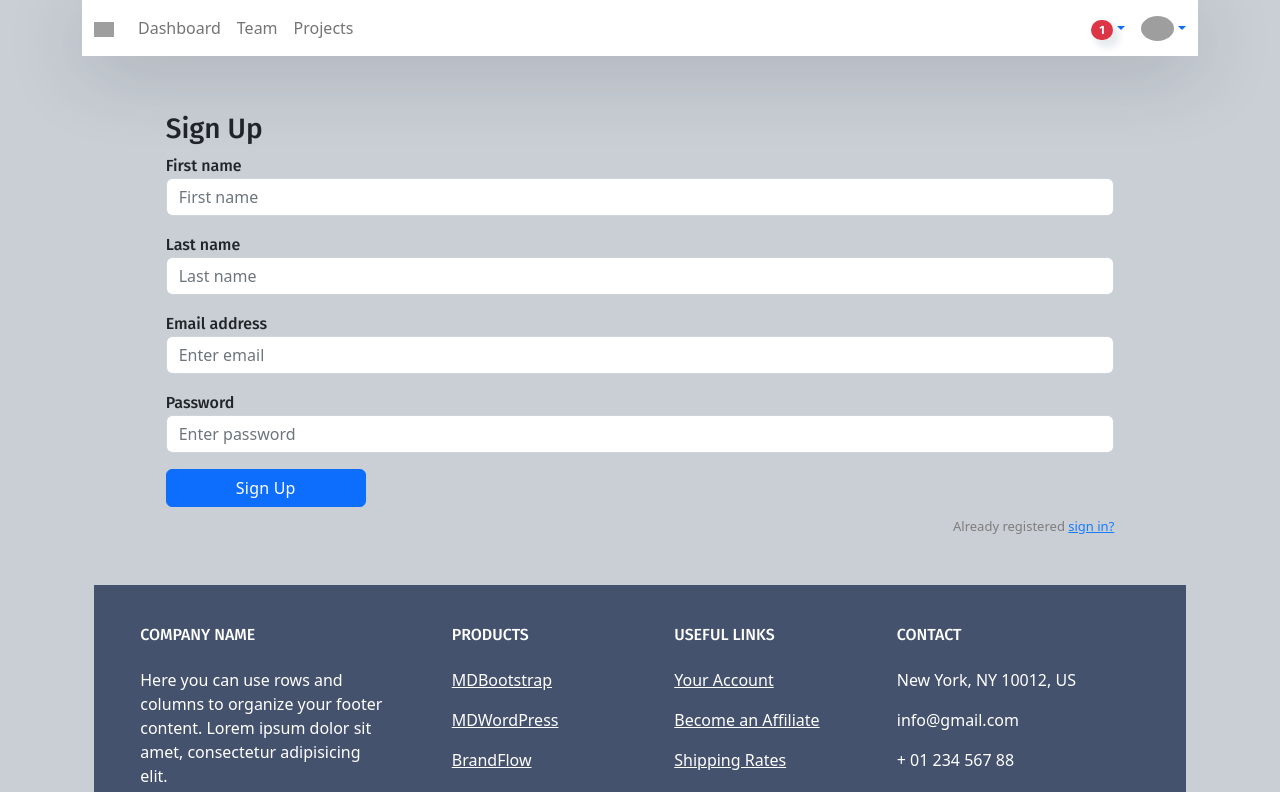
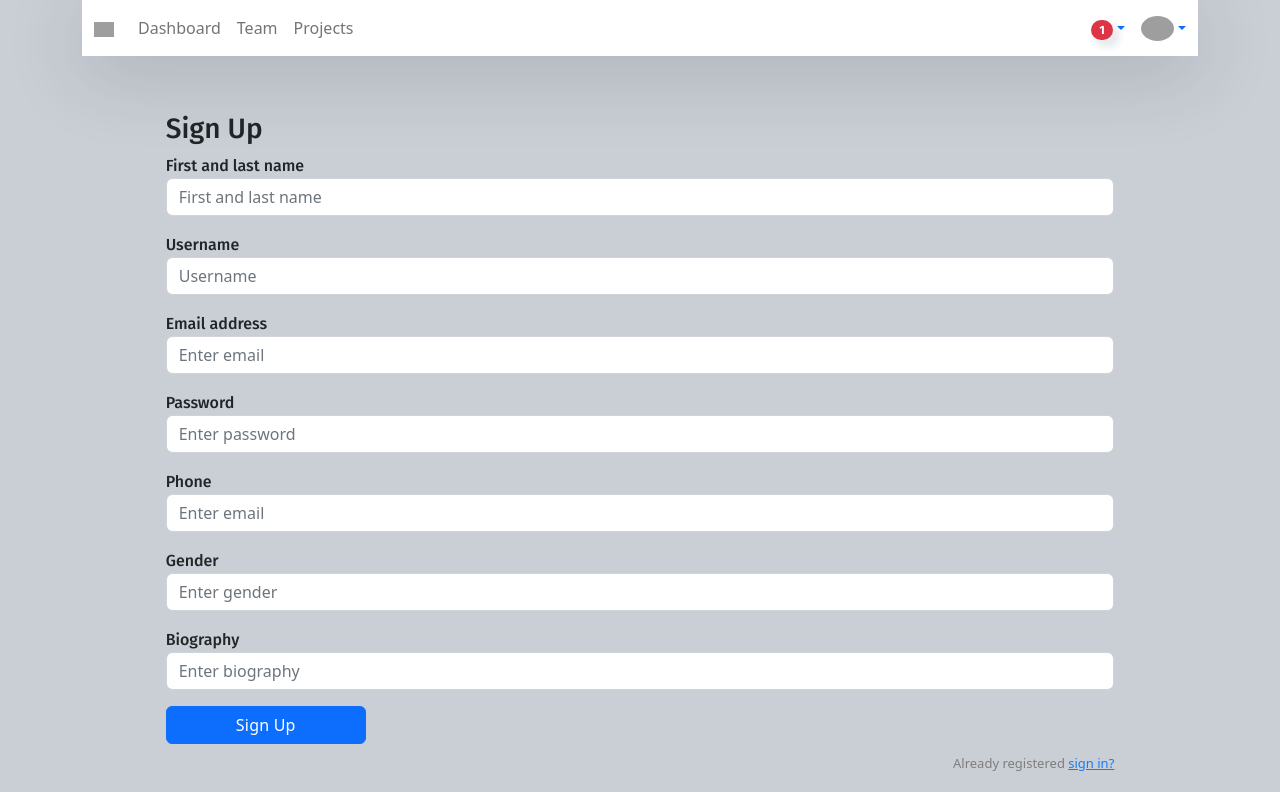
Before and after one commit to IlijaRa/XML-Dislinkt, a React (Create React App) app in the folder frontend/: page /registration in a window 1280 px wide. Shown: the top 792 px of the page. Built offline with nearby package versions, Linux system fonts and the light colour scheme; grey boxes are pictures that could not be loaded.

Commit message:
added create comment on post, and finished registration page

```diff
--- a/frontend/src/Components/Common/HomePage.js
+++ b/frontend/src/Components/Common/HomePage.js
@@ -1,12 +1,23 @@
 import { Button } from 'bootstrap'
-import React from 'react'
+import React, { useRef } from 'react'
 import { Card,ListGroup,ListGroupItem } from 'react-bootstrap'
 import { Link } from 'react-router-dom'
 
 
-export default function HomePage({user,posts,likePostHandler,unlikePostHandler}) {
+export default function HomePage({user,posts,likePostHandler,unlikePostHandler,addCommentHandler}) {
 console.log('user', user)
 console.log('posts', posts)
+
+const content = useRef();
+
+function saveHandler(e) {
+  addCommentHandler({
+        id: 1,
+        content: content.current.value,
+        userId: user.id,
+      });
+}
+
 
   return (
     <div><div id="card">
@@ -129,9 +140,34 @@ console.log('posts', posts)
       <i className="fa fa-check-circle-o check-icon text-primary" />
     </div>
   </div>
+
 </div>
+
+
+
+
 ))}
+<br></br>
+                     <div className="mb-3">
+      <label>Add a comment</label>
+      <input type="text" ref={content} className="form-control" placeholder="type a comment"   />
+      <button
+                        style={{ width: "7rem" }}
+                        variant="outline-success"
+                        class="btn btn-primary"
+                        onClick={() =>
+                          { addCommentHandler({
+                            id: 1,
+                            content: content.current.value,
+                            userId: user.id,
+                          },post.id);
+                          window.location.reload();
 
+                    }}
+                      >
+                        Comment
+                      </button>
+    </div>
 
 
                     </Card.Body>
@@ -140,6 +176,7 @@ console.log('posts', posts)
               </div>
             </div>
           </div>
+
         </div>
 
 ))}
--- a/frontend/src/Components/Common/RegistrationForm.js
+++ b/frontend/src/Components/Common/RegistrationForm.js
@@ -1,28 +1,55 @@
-import React from 'react'
+import React, { useRef } from 'react'
 
-export default function RegistrationForm() {
+export default function RegistrationForm({addUserHandler}) {
+
+
+const name = useRef();
+const username = useRef();
+const email = useRef();
+const password = useRef();
+const phone = useRef();
+const gender = useRef();
+const biography = useRef();
+
+function saveHandler(e) {
+
+  addUserHandler({
+        id: 1,
+        name: name.current.value,
+        username: username.current.value,
+        email: email.current.value,
+        password: password.current.value,
+        phone: phone.current.value,
+        gender: gender.current.value,
+        biography: biography.current.value,
+      });
+}
+
+
   return (
 
-    <div className='regForm'> <form>
+    <div className='regForm'> <form action="javascript:void(0);" onSubmit={saveHandler}>
     <h3>Sign Up</h3>
     <div className="mb-3">
-      <label>First name</label>
+      <label>First and last name</label>
       <input
         type="text"
         className="form-control"
-        placeholder="First name"
+        placeholder="First and last name"
+        ref={name}
       />
     </div>
     <div className="mb-3">
-      <label>Last name</label>
-      <input type="text" className="form-control" placeholder="Last name" />
+      <label>Username</label>
+      <input type="text" className="form-control" placeholder="Username"  ref={username} />
     </div>
     <div className="mb-3">
       <label>Email address</label>
       <input
-        type="email"
+        type="text"
         className="form-control"
         placeholder="Enter email"
+        ref={email}
       />
     </div>
     <div className="mb-3">
@@ -31,6 +58,35 @@ export default function RegistrationForm() {
         type="password"
         className="form-control"
         placeholder="Enter password"
+        ref={password}
+      />
+    </div>
+    <div className="mb-3">
+      <label>Phone</label>
+      <input
+        type="phone"
+        className="form-control"
+        placeholder="Enter email"
+        ref={phone}
+      />
+    </div>
+
+    <div className="mb-3">
+      <label>Gender</label>
+      <input
+        type="gender"
+        className="form-control"
+        placeholder="Enter gender"
+        ref={gender}
+      />
+    </div>
+    <div className="mb-3">
+      <label>Biography</label>
+      <input
+        type="biography"
+        className="form-control"
+        placeholder="Enter biography"
+        ref={biography}
       />
     </div>
     <div className="d-grid">
--- a/frontend/src/Containers/HomePageContainer.js
+++ b/frontend/src/Containers/HomePageContainer.js
@@ -3,6 +3,7 @@ import { useParams } from 'react-router-dom';
 import Footer from '../Components/Common/Footer'
 import HomePage from '../Components/Common/HomePage'
 import Navbar from '../Components/Common/Navbar'
+import postService from '../Services/PostServices/PostServices';
 import userServices from '../Services/UserServices/UserServices';
 
 export default function HomePageContainer() {
@@ -54,6 +55,19 @@ function unlikePost(userId,postId) {
 }
 
 
+function addComment(comment,postId) {
+  postService
+    .createComment(comment,postId)
+    .then((data) => {
+      console.log("sucessfuly updated post");
+    })
+    .catch((error) => {
+      console.log("Something wen't wrong try again");
+    });
+}
+
+
+
   return (
     <div>
     <Navbar></Navbar>
@@ -62,6 +76,7 @@ function unlikePost(userId,postId) {
       posts= {posts}
       likePostHandler = {likePost}
       unlikePostHandler = {unlikePost}
+      addCommentHandler = {addComment}
     ></HomePage>
     <Footer></Footer>
   </div>
--- a/frontend/src/Containers/RegistrationFormContainer.js
+++ b/frontend/src/Containers/RegistrationFormContainer.js
@@ -6,9 +6,23 @@ import userServices from '../Services/UserServices/UserServices';
 
 export default function RegistrationFormContainer() {
 
+  const [user, setUser] = useState({});
 
 
-
+  function addUser(user) {
+    userServices
+      .createUser(user)
+      .then((data) => {
+        if (data.status === 204) setUser({});
+        else {
+          setUser(data.data.content);
+          console.log("sucessfuly added a user");
+        }
+      })
+      .catch((error) => {
+        console.log("Something wen't wrong try again", error);
+      });
+  }
 
 
 
@@ -17,7 +31,7 @@ export default function RegistrationFormContainer() {
     <div>
     <Navbar></Navbar>
     <RegistrationForm
-
+       addUserHandler = {addUser}
     ></RegistrationForm>
     <Footer></Footer>
   </div>
--- a/frontend/src/Services/PostServices/PostServices.js
+++ b/frontend/src/Services/PostServices/PostServices.js
@@ -0,0 +1,38 @@
+const axios = require("axios");
+
+const postService = {
+
+
+  likePost: (userId,postId) => {
+    return axios.put(
+      `${process.env.REACT_APP_API_URL_POST}like`,
+      {
+        userId: userId,
+        postId: postId,
+      }
+    );
+  },
+
+
+
+  unlikePost: (userId,postId) => {
+    return axios.put(
+      `${process.env.REACT_APP_API_URL_POST}dislike`,
+      {
+        userId: userId,
+        postId: postId,
+      }
+    );
+  },
+
+
+  createComment: (comment,postId) => {
+    return axios.put(
+      `${process.env.REACT_APP_API_URL_POST}${postId}/comment`,
+     comment
+    );
+  }
+
+};
+
+export default postService;
--- a/frontend/src/Services/UserServices/UserServices.js
+++ b/frontend/src/Services/UserServices/UserServices.js
@@ -31,6 +31,10 @@ const userServices = {
     );
   },
 
+  createUser: (user) => {
+    return axios.post(`${process.env.REACT_APP_API_URL_USER}create`,user);
+  },
+
   unlikePost: (userId,postId) => {
     return axios.put(
       `${process.env.REACT_APP_API_URL_POST}dislike`,
@@ -39,7 +43,7 @@ const userServices = {
         postId: postId,
       }
     );
-  },
+  }
 
 
 
```
